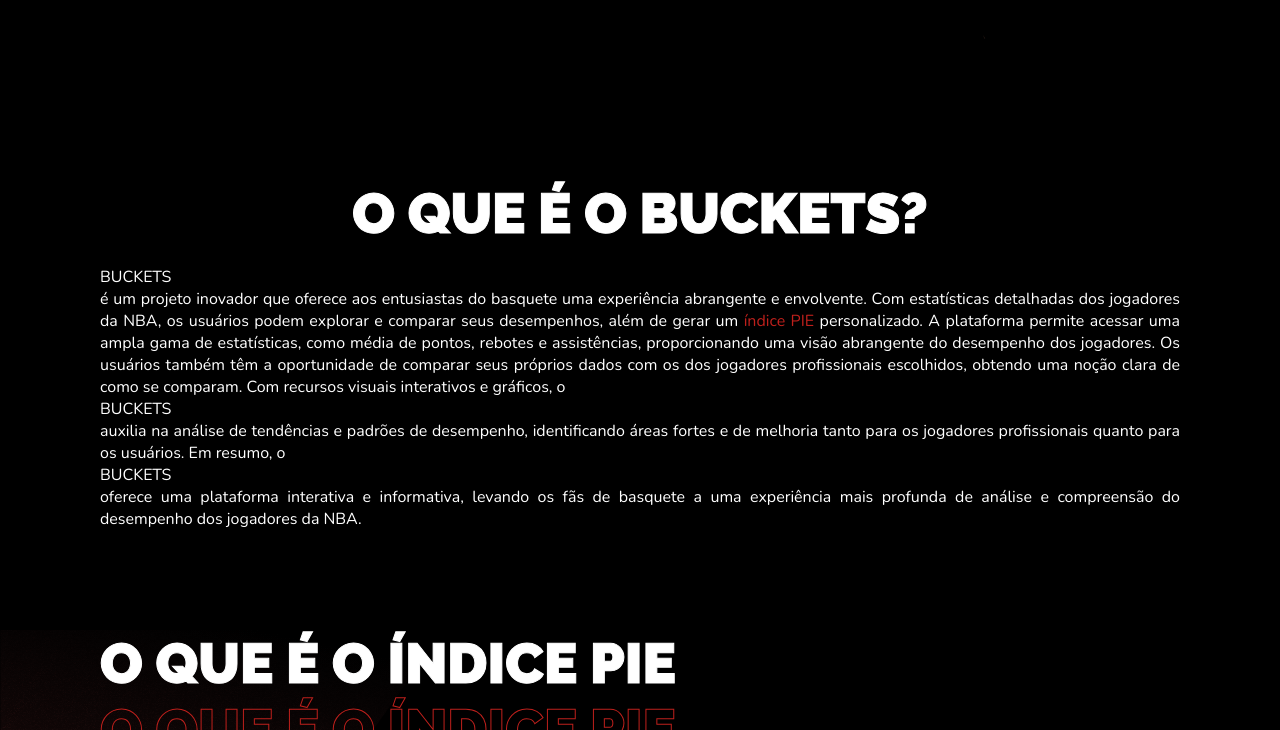
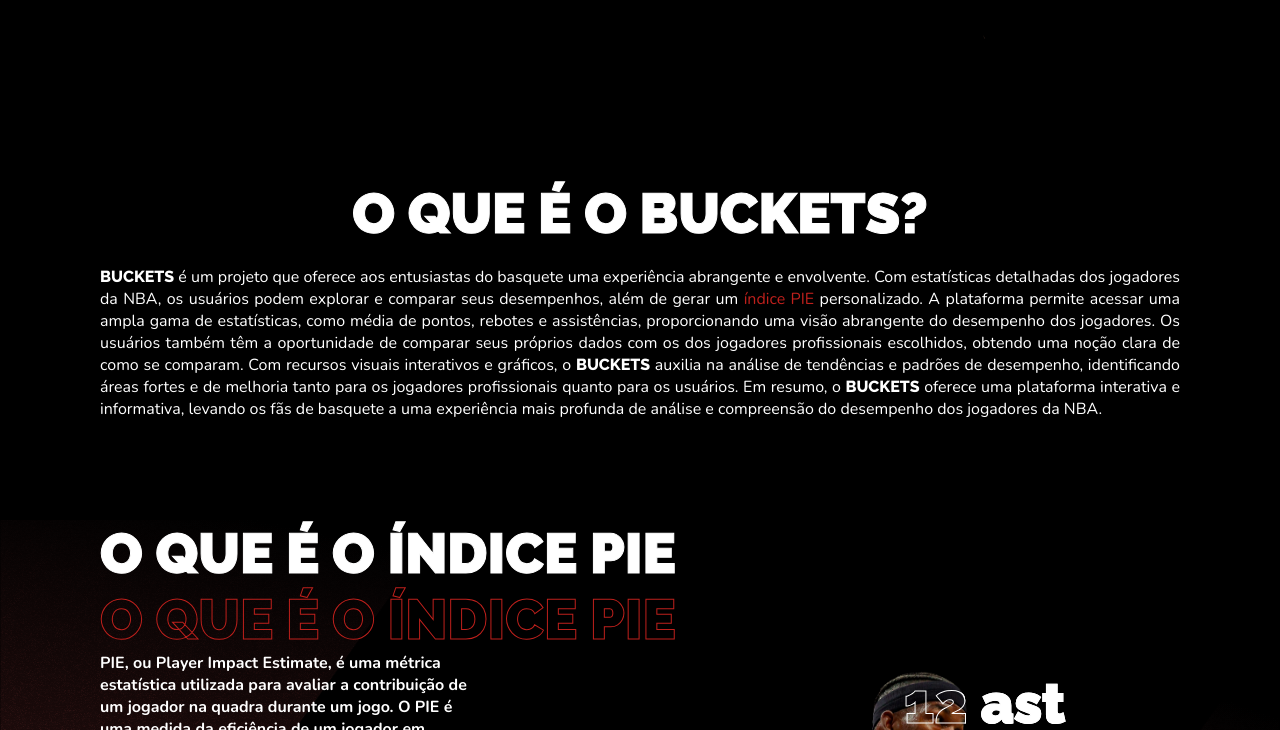
Before and after one commit to YuriOlivs/BUCKETS, a website: page site/public/index.html in a window 1280 px wide. Shown: the part 740-1470 px from the top of the page. Drawn offline with nearby package versions, Linux system fonts and the light colour scheme.

Commit message:
corrigindo texto (sessão: projeto)

```diff
--- a/site/public/css/style.css
+++ b/site/public/css/style.css
@@ -77,6 +77,13 @@
 
 select option  {
   color: var(--gray-500);
+}
+
+.buckets {
+  color: white;
+  font-family: var(--title-font);
+  font-weight: 800;
+  text-transform: uppercase;
 }
 
 .input-box {
--- a/site/public/index.html
+++ b/site/public/index.html
@@ -76,7 +76,7 @@
           <h2 class="title">O que é o BUCKETS?</h2>
         </div>
         <div class="projeto-desc">
-          <div class="buckets">BUCKETS</div> é um projeto inovador que oferece aos entusiastas do basquete uma experiência abrangente e envolvente. Com estatísticas detalhadas dos jogadores da NBA, os usuários podem explorar e comparar seus desempenhos, além de gerar um <a href="#oqe" class="link-to">índice PIE</a> personalizado. A plataforma permite acessar uma ampla gama de estatísticas, como média de pontos, rebotes e assistências, proporcionando uma visão abrangente do desempenho dos jogadores. Os usuários também têm a oportunidade de comparar seus próprios dados com os dos jogadores profissionais escolhidos, obtendo uma noção clara de como se comparam. Com recursos visuais interativos e gráficos, o <div class="buckets">BUCKETS</div> auxilia na análise de tendências e padrões de desempenho, identificando áreas fortes e de melhoria tanto para os jogadores profissionais quanto para os usuários. Em resumo, o <div class="buckets">BUCKETS</div> oferece uma plataforma interativa e informativa, levando os fãs de basquete a uma experiência mais profunda de análise e compreensão do desempenho dos jogadores da NBA.
+          <span class="buckets">BUCKETS</span> é um projeto que oferece aos entusiastas do basquete uma experiência abrangente e envolvente. Com estatísticas detalhadas dos jogadores da NBA, os usuários podem explorar e comparar seus desempenhos, além de gerar um <a href="#oqe" class="link-to">índice PIE</a> personalizado. A plataforma permite acessar uma ampla gama de estatísticas, como média de pontos, rebotes e assistências, proporcionando uma visão abrangente do desempenho dos jogadores. Os usuários também têm a oportunidade de comparar seus próprios dados com os dos jogadores profissionais escolhidos, obtendo uma noção clara de como se comparam. Com recursos visuais interativos e gráficos, o <span class="buckets">BUCKETS</span> auxilia na análise de tendências e padrões de desempenho, identificando áreas fortes e de melhoria tanto para os jogadores profissionais quanto para os usuários. Em resumo, o <span class="buckets">BUCKETS</span> oferece uma plataforma interativa e informativa, levando os fãs de basquete a uma experiência mais profunda de análise e compreensão do desempenho dos jogadores da NBA.
         </div>
       </div>
     </section>
```
